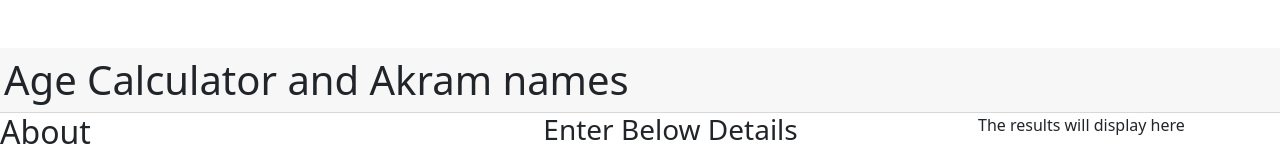
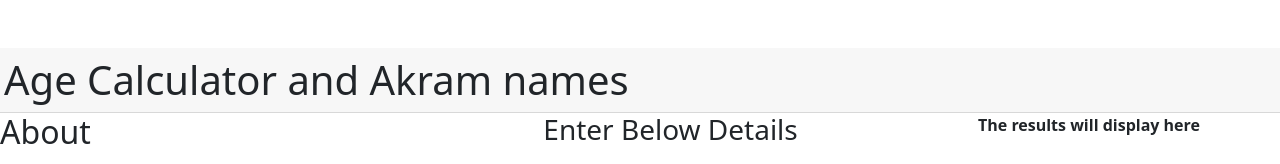
Before and after one commit to NchegeMoringa/Agecalculator, a plain HTML site: page index.html in a window 1280 px wide. Shown: the top 164 px of the page. Drawn offline with Linux system fonts and the light colour scheme.

Commit message:
Update index.html

```diff
--- a/index.html
+++ b/index.html
@@ -122,7 +122,7 @@
             </div>
                             <div class="col-md-3 col-sm-6" >
                                         <!--Javascript paragraph to push the documentWrite function to the html page-->
-                        <p>The results will display here</p>
+                                        <p><b>The results will display here</b></p>
                                         <p id="displayAge"></p>
                                         <p id= "displayAkram"></p>
                                         <p id = "displayWeek" ></p>
```
Lines whose indentation alone changed are shown as unchanged.
